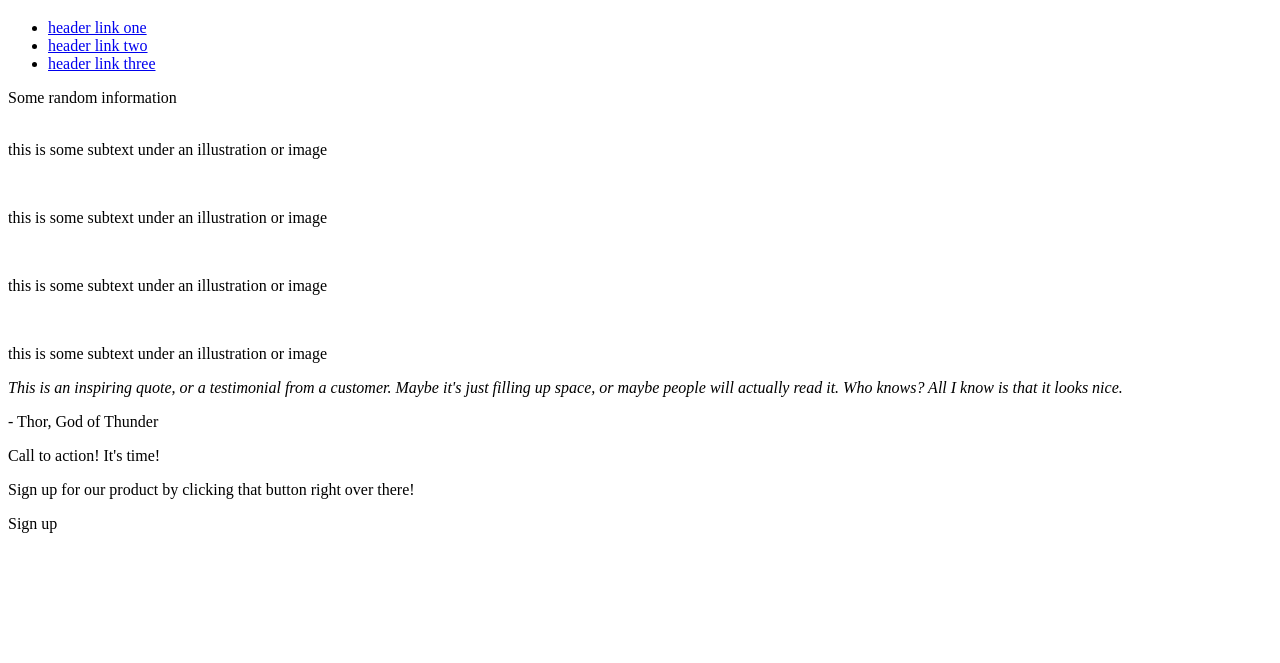
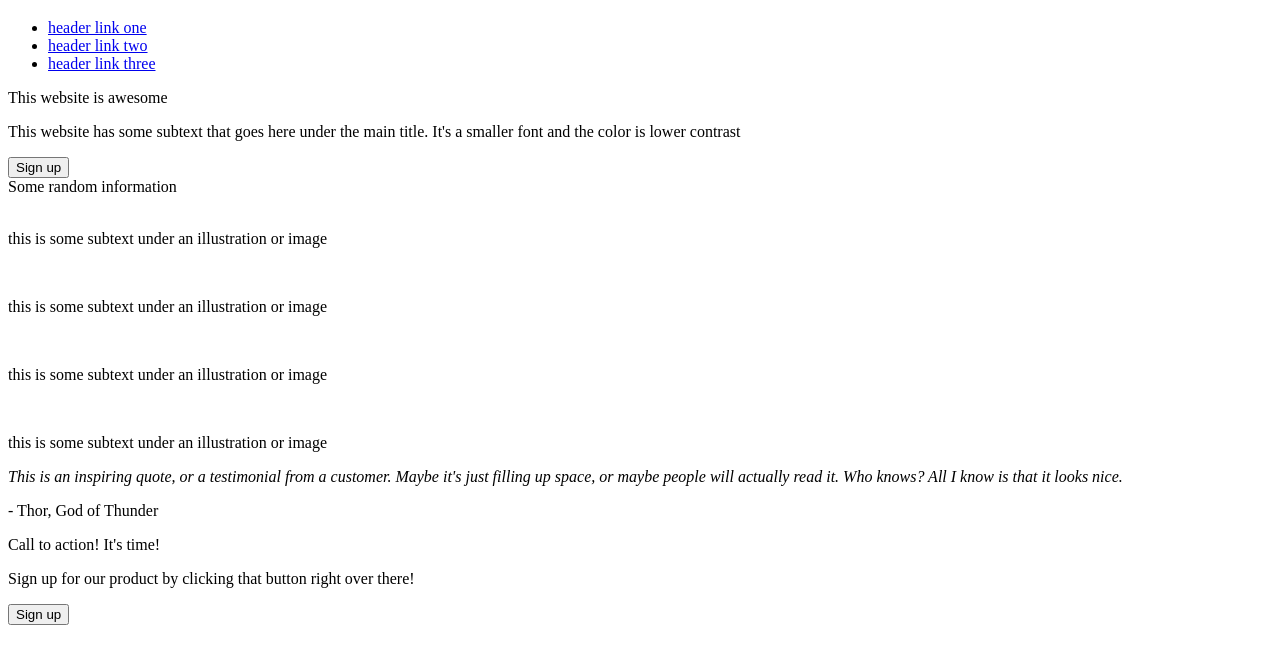
Before and after one commit to cchiu727/landing-page, a plain HTML site: page index.html in a window 1280 px wide. Shown: the part 87-750 px from the top of the page. Drawn offline with Linux system fonts and the light colour scheme.

Commit message:
Modify index.html main container and footer

```diff
--- a/index.html
+++ b/index.html
@@ -19,7 +19,11 @@
         </ul>
     </header>
     <div class="main-container">
-
+        <div class="main">
+            <p>This website is awesome</p>
+            <p>This website has some subtext that goes here under the main title. It's a smaller font and the color is lower contrast</p>
+            <button type="button">Sign up</button>
+        </div>
     </div>
     <div class="info-container">
         <div class="title">Some random information</div>
@@ -48,7 +52,7 @@
         <div name="sign-up-container">
             <p>Call to action! It's time!</p>
             <p>Sign up for our product by clicking that button right over there!</p>
-            <a>Sign up</a>
+            <button type="button">Sign up</button>
         </div>
     </footer>
 </body>
```
